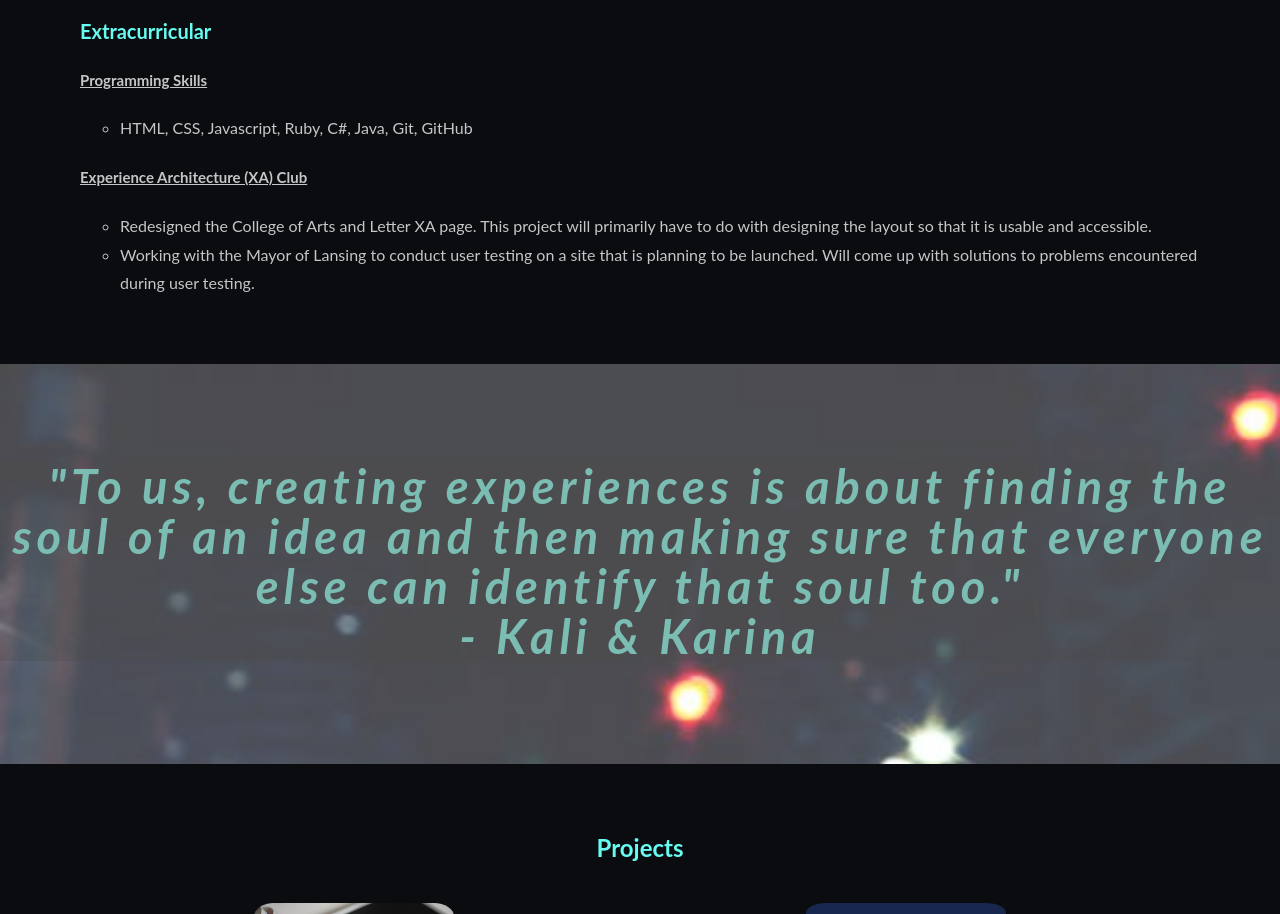
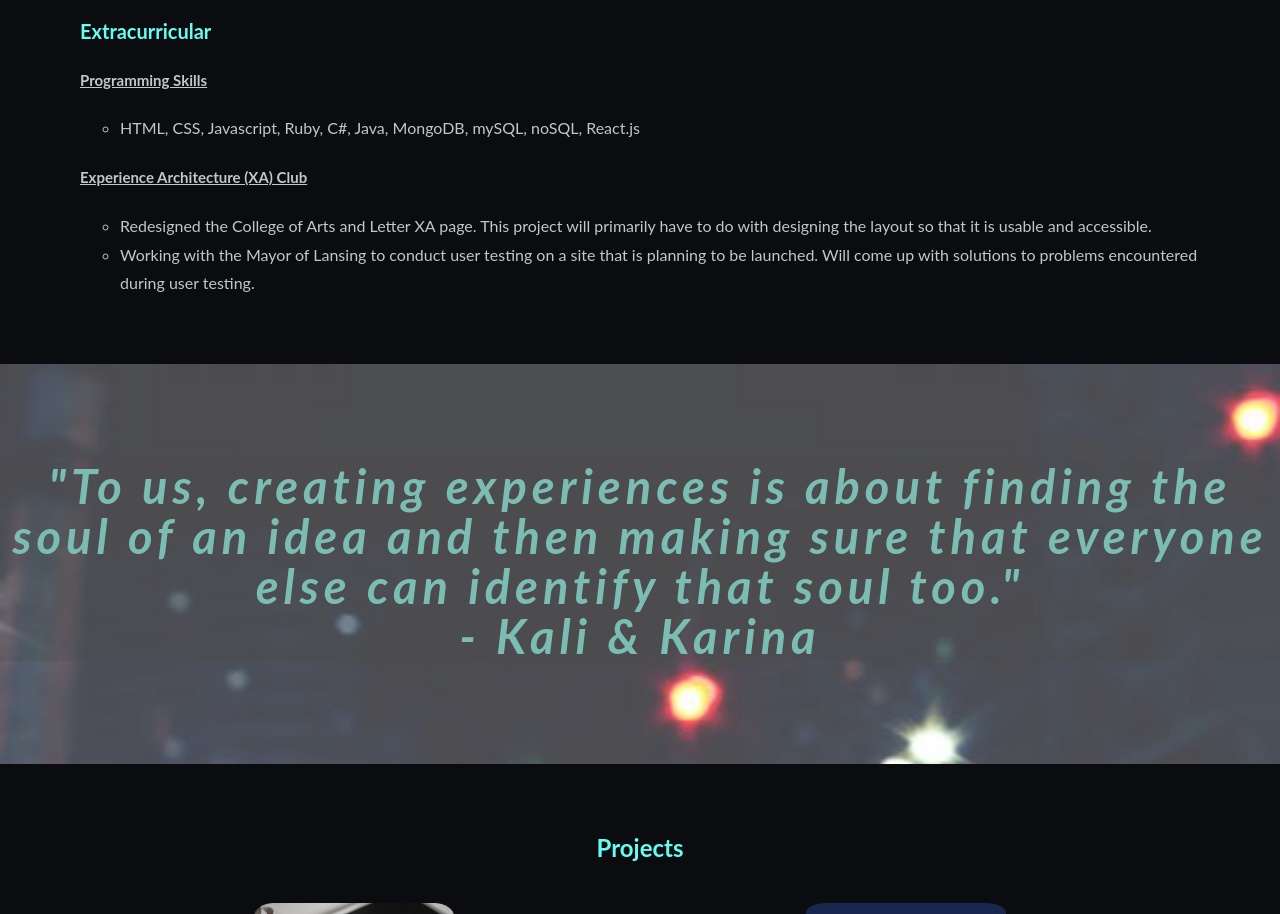
Before and after one commit to wrightw404/supreme-octo-bassoon, a plain HTML site: page index.html in a window 1280 px wide. Shown: the part 2539-3453 px from the top of the page. Drawn offline with Linux system fonts and the light colour scheme.

Commit message:
updated skills

```diff
--- a/index.html
+++ b/index.html
@@ -92,7 +92,7 @@
 		<h3>Extracurricular</h3>
 		<h4>Programming Skills</h4>
 			<ul>
-				<li>HTML, CSS, Javascript, Ruby, C#, Java, Git, GitHub</li>
+				<li>HTML, CSS, Javascript, Ruby, C#, Java, MongoDB, mySQL, noSQL, React.js</li>
 			</ul>
 		<h4>Experience Architecture (XA) Club</h4>
 			<ul>
```
